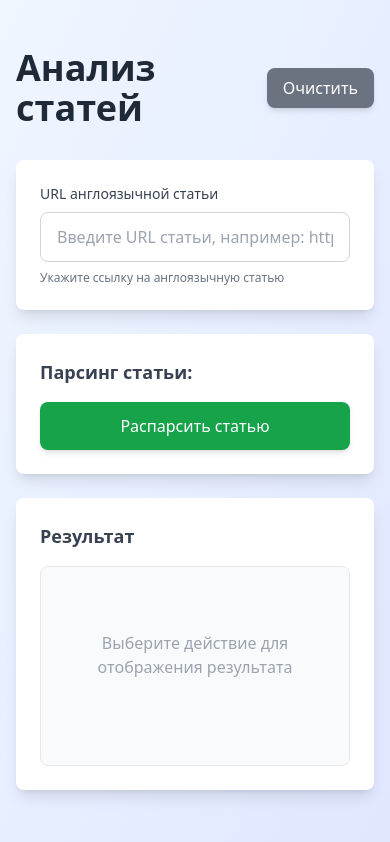
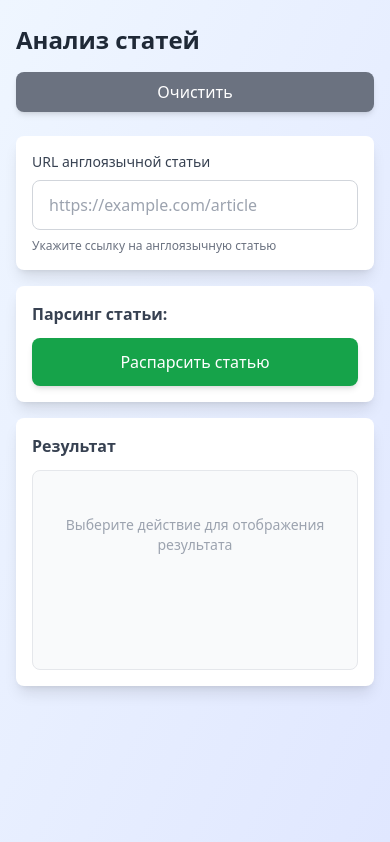
Before and after one commit to Kvitok8320/referent, a Next.js app: page / in a window 390 px wide. Built offline with nearby package versions, Linux system fonts and the light colour scheme.

Commit message:
Refactor homepage layout for improved user experience: adjust padding and margins for various components, update heading sizes for better readability, and enhance button responsiveness across different screen sizes.

```diff
--- a/app/page.tsx
+++ b/app/page.tsx
@@ -326,15 +326,15 @@ export default function Home() {
   }
 
   return (
-    <main className="min-h-screen bg-gradient-to-br from-blue-50 to-indigo-100 py-12 px-4">
+    <main className="min-h-screen bg-gradient-to-br from-blue-50 to-indigo-100 py-6 sm:py-12 px-4">
       <div className="max-w-4xl mx-auto">
-        <div className="flex justify-between items-center mb-8">
-          <h1 className="text-4xl font-bold text-gray-800">
+        <div className="flex flex-col sm:flex-row justify-between items-start sm:items-center gap-4 mb-6 sm:mb-8">
+          <h1 className="text-2xl sm:text-3xl md:text-4xl font-bold text-gray-800">
             Анализ статей
           </h1>
           <button
             onClick={handleClear}
-            className="px-4 py-2 bg-gray-500 text-white rounded-lg font-medium hover:bg-gray-600 transition-colors shadow-md hover:shadow-lg"
+            className="px-4 py-2 bg-gray-500 text-white rounded-lg font-medium hover:bg-gray-600 transition-colors shadow-md hover:shadow-lg w-full sm:w-auto"
             title="Очистить все поля и результаты"
           >
             Очистить
@@ -342,7 +342,7 @@ export default function Home() {
         </div>
 
         {/* Поле ввода URL */}
-        <div className="bg-white rounded-lg shadow-lg p-6 mb-6">
+        <div className="bg-white rounded-lg shadow-lg p-4 sm:p-6 mb-4 sm:mb-6">
           <label htmlFor="url" className="block text-sm font-medium text-gray-700 mb-2">
             URL англоязычной статьи
           </label>
@@ -356,7 +356,7 @@ export default function Home() {
                 handleParse()
               }
             }}
-            placeholder="Введите URL статьи, например: https://example.com/article"
+            placeholder="https://example.com/article"
             className="w-full px-4 py-3 border border-gray-300 rounded-lg focus:ring-2 focus:ring-indigo-500 focus:border-transparent outline-none transition-all"
           />
           <p className="mt-2 text-xs text-gray-500">
@@ -365,8 +365,8 @@ export default function Home() {
         </div>
 
         {/* Кнопка парсинга */}
-        <div className="bg-white rounded-lg shadow-lg p-6 mb-6">
-          <h2 className="text-lg font-semibold text-gray-700 mb-4">Парсинг статьи:</h2>
+        <div className="bg-white rounded-lg shadow-lg p-4 sm:p-6 mb-4 sm:mb-6">
+          <h2 className="text-base sm:text-lg font-semibold text-gray-700 mb-3 sm:mb-4">Парсинг статьи:</h2>
           <button
             type="button"
             onClick={(e) => {
@@ -383,8 +383,8 @@ export default function Home() {
 
         {/* Кнопка перевода */}
         {parsedData && parsedData.content && (
-          <div className="bg-white rounded-lg shadow-lg p-6 mb-6">
-            <h2 className="text-lg font-semibold text-gray-700 mb-4">Перевод статьи:</h2>
+          <div className="bg-white rounded-lg shadow-lg p-4 sm:p-6 mb-4 sm:mb-6">
+            <h2 className="text-base sm:text-lg font-semibold text-gray-700 mb-3 sm:mb-4">Перевод статьи:</h2>
             <button
               type="button"
               onClick={handleTranslate}
@@ -399,9 +399,9 @@ export default function Home() {
 
         {/* Кнопки действий */}
         {parsedData && parsedData.content && (
-          <div className="bg-white rounded-lg shadow-lg p-6 mb-6">
-            <h2 className="text-lg font-semibold text-gray-700 mb-4">Выберите действие:</h2>
-            <div className="grid grid-cols-1 md:grid-cols-3 gap-4">
+          <div className="bg-white rounded-lg shadow-lg p-4 sm:p-6 mb-4 sm:mb-6">
+            <h2 className="text-base sm:text-lg font-semibold text-gray-700 mb-3 sm:mb-4">Выберите действие:</h2>
+            <div className="grid grid-cols-1 sm:grid-cols-2 lg:grid-cols-3 gap-3 sm:gap-4">
               <button
                 onClick={() => handleAction('summary')}
                 disabled={loading}
@@ -432,7 +432,7 @@ export default function Home() {
 
         {/* Блок ошибок */}
         {error && (
-          <Alert variant={error.variant} className="mb-6">
+          <Alert variant={error.variant} className="mb-4 sm:mb-6 p-4">
             <AlertTitle className="mb-1">
               {error.variant === 'destructive' ? 'Ошибка' : error.variant === 'warning' ? 'Предупреждение' : 'Информация'}
             </AlertTitle>
@@ -442,7 +442,7 @@ export default function Home() {
 
         {/* Блок статуса процесса */}
         {loading && actionType && (
-          <div className="bg-blue-50 border border-blue-200 rounded-lg p-4 mb-6">
+          <div className="bg-blue-50 border border-blue-200 rounded-lg p-3 sm:p-4 mb-4 sm:mb-6">
             <div className="flex items-center">
               <div className="animate-spin rounded-full h-5 w-5 border-b-2 border-blue-600 mr-3"></div>
               <span className="text-blue-700 text-sm font-medium">
@@ -457,9 +457,9 @@ export default function Home() {
         )}
 
         {/* Блок отображения результата */}
-        <div ref={resultRef} className="bg-white rounded-lg shadow-lg p-6">
-          <div className="flex justify-between items-center mb-4">
-            <h2 className="text-lg font-semibold text-gray-700">
+        <div ref={resultRef} className="bg-white rounded-lg shadow-lg p-4 sm:p-6">
+          <div className="flex flex-col sm:flex-row justify-between items-start sm:items-center gap-3 sm:gap-4 mb-3 sm:mb-4">
+            <h2 className="text-base sm:text-lg font-semibold text-gray-700">
               {actionType === 'parse' && 'Результат парсинга'}
               {actionType === 'translate' && 'Перевод статьи'}
               {actionType === 'summary' && 'О чем статья?'}
@@ -470,18 +470,18 @@ export default function Home() {
             {result && !loading && (
               <button
                 onClick={handleCopy}
-                className="px-4 py-2 bg-indigo-600 text-white rounded-lg font-medium hover:bg-indigo-700 transition-colors shadow-md hover:shadow-lg text-sm"
+                className="px-4 py-2 bg-indigo-600 text-white rounded-lg font-medium hover:bg-indigo-700 transition-colors shadow-md hover:shadow-lg text-sm w-full sm:w-auto"
                 title="Копировать результат в буфер обмена"
               >
                 Копировать
               </button>
             )}
           </div>
-          <div className="min-h-[200px] p-4 bg-gray-50 rounded-lg border border-gray-200">
+          <div className="min-h-[200px] p-3 sm:p-4 bg-gray-50 rounded-lg border border-gray-200">
             {loading ? (
-              <div className="flex items-center justify-center h-full">
-                <div className="animate-spin rounded-full h-12 w-12 border-b-2 border-indigo-600"></div>
-                <span className="ml-4 text-gray-600">
+              <div className="flex flex-col sm:flex-row items-center justify-center h-full gap-3 sm:gap-4">
+                <div className="animate-spin rounded-full h-10 w-10 sm:h-12 sm:w-12 border-b-2 border-indigo-600"></div>
+                <span className="text-sm sm:text-base text-gray-600 text-center sm:text-left">
                   {actionType === 'summary' && 'Генерация краткого содержания...'}
                   {actionType === 'theses' && 'Генерация тезисов...'}
                   {actionType === 'telegram' && 'Генерация Telegram-поста...'}
@@ -493,15 +493,15 @@ export default function Home() {
             ) : result ? (
               <div className="text-gray-700">
                 {actionType === 'parse' ? (
-                  <pre className="bg-white p-4 rounded border overflow-auto max-h-[500px] text-sm">
+                  <pre className="bg-white p-3 sm:p-4 rounded border overflow-auto max-h-[500px] text-xs sm:text-sm break-words">
                     {result}
                   </pre>
                 ) : (
-                  <div className="whitespace-pre-wrap">{result}</div>
+                  <div className="whitespace-pre-wrap break-words text-sm sm:text-base">{result}</div>
                 )}
               </div>
             ) : (
-              <div className="text-gray-400 text-center py-12">
+              <div className="text-gray-400 text-center py-8 sm:py-12 text-sm sm:text-base px-2">
                 Выберите действие для отображения результата
               </div>
             )}
```
